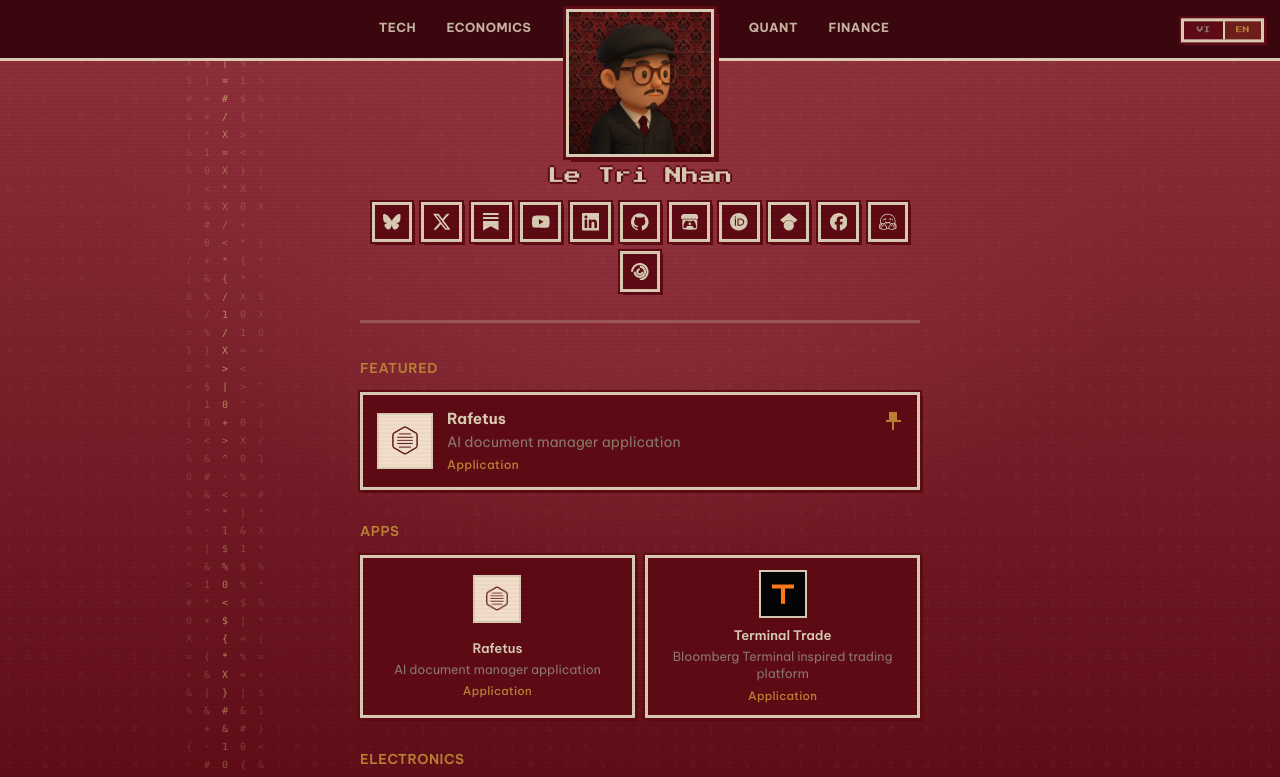
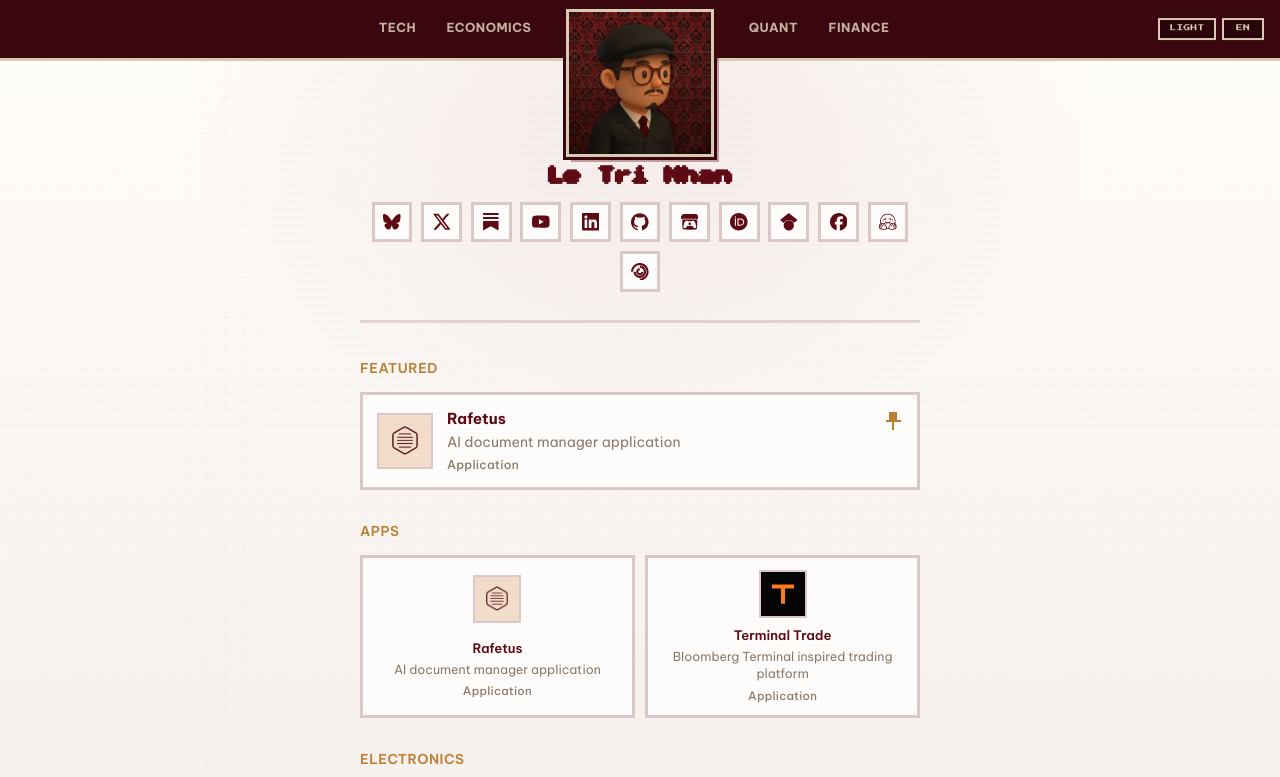
Before and after one commit to letrinhandn/letrinhan-site, a React (Vite) app: page / in a window 1280 px wide. Shown: the top 777 px of the page. Built offline with nearby package versions, Linux system fonts and the light colour scheme.

Commit message:
Add light/dark theme chip and single VI/EN toggle.

```diff
--- a/index.html
+++ b/index.html
@@ -9,7 +9,20 @@
       name="description"
       content="Lê Trí Nhân / Le Tri Nhan: research and writing on economics, political economy, and public policy."
     />
-    <meta name="theme-color" content="#6B0F1A" />
+    <meta name="theme-color" content="#5e0b15" />
+    <script>
+      (function () {
+        try {
+          var t = localStorage.getItem('letrinhan-site-theme')
+          if (t !== 'light' && t !== 'dark') {
+            t = window.matchMedia('(prefers-color-scheme: light)').matches ? 'light' : 'dark'
+          }
+          document.documentElement.dataset.theme = t
+        } catch (e) {
+          document.documentElement.dataset.theme = 'dark'
+        }
+      })()
+    </script>
     <link rel="preconnect" href="https://fonts.googleapis.com" />
     <link rel="preconnect" href="https://fonts.gstatic.com" crossorigin />
     <link
--- a/src/App.css
+++ b/src/App.css
@@ -10,6 +10,78 @@
     radial-gradient(ellipse 70% 45% at 50% 12%, #90323d 0%, transparent 58%),
     linear-gradient(180deg, #90323d 0%, var(--burgundy) 55%, #3a070e 100%);
   color: var(--paper);
+  transition: background 0.2s steps(4, end), color 0.2s steps(4, end);
+}
+
+.site[data-theme='light'] {
+  background:
+    radial-gradient(ellipse 65% 40% at 50% 8%, rgba(144, 50, 61, 0.08) 0%, transparent 55%),
+    linear-gradient(180deg, #fffdfb 0%, #f7f1ed 55%, #efe6e1 100%);
+  color: var(--ink);
+}
+
+.site[data-theme='light'] .glyph-field {
+  opacity: 0.18;
+}
+
+.site[data-theme='light'] .scanlines {
+  opacity: 0.02;
+}
+
+.site[data-theme='light'] .cursor-glow {
+  background:
+    radial-gradient(
+      420px circle at var(--mx) var(--my),
+      rgba(188, 128, 52, 0.1) 0%,
+      rgba(144, 50, 61, 0.08) 28%,
+      transparent 62%
+    );
+}
+
+.site[data-theme='light'] .hero-name,
+.site[data-theme='light'] .work-title,
+.site[data-theme='light'] .work-section-title,
+.site[data-theme='light'] .social-preview-title {
+  color: var(--ink);
+}
+
+.site[data-theme='light'] .work-blurb,
+.site[data-theme='light'] .work-badge,
+.site[data-theme='light'] .social-preview-blurb,
+.site[data-theme='light'] .social-preview-handle {
+  color: var(--paper-dim);
+}
+
+.site[data-theme='light'] .social-btn,
+.site[data-theme='light'] .social-preview,
+.site[data-theme='light'] .social-preview-icon,
+.site[data-theme='light'] .work-link,
+.site[data-theme='light'] .work-icon,
+.site[data-theme='light'] .work-mark {
+  color: var(--ink);
+  background: #fffdfb;
+  border-color: rgba(94, 11, 21, 0.22);
+  box-shadow: none;
+}
+
+.site[data-theme='light'] .social-preview::before {
+  background: #fffdfb;
+  border-color: rgba(94, 11, 21, 0.22);
+}
+
+.site[data-theme='light'] .work-link:hover,
+.site[data-theme='light'] .work-link:focus-visible,
+.site[data-theme='light'] .social-btn:hover,
+.site[data-theme='light'] .social-btn:focus-visible {
+  border-color: var(--burgundy-mid);
+  background: #fff;
+}
+
+.site[data-theme='light'] .hero-avatar {
+  border-color: #d9cab3;
+  box-shadow:
+    0 0 0 3px #3a070e,
+    5px 5px 0 rgba(94, 11, 21, 0.35);
 }
 
 .glyph-field {
@@ -68,6 +140,7 @@
   );
   --nav-gap: calc(1.5rem - var(--p, 0) * 0.85rem);
   --header-pad-y: 0.55rem;
+  --nav-cream: #d9cab3;
   --p: 0;
   position: sticky;
   top: 0;
@@ -78,7 +151,8 @@
   height: calc(var(--logo-compact) + var(--header-pad-y) * 2 + 3px);
   padding: var(--header-pad-y) 4.5rem;
   background: #3a070e;
-  border-bottom: 3px solid var(--paper);
+  border-bottom: 3px solid var(--nav-cream);
+  color: var(--nav-cream);
   overflow: visible;
 }
 
@@ -133,12 +207,41 @@
   line-height: 0;
 }
 
-.site-lang {
+.site-controls {
   position: absolute;
   top: 50%;
   right: 1rem;
   z-index: 41;
+  display: flex;
+  align-items: center;
+  gap: 0.4rem;
   transform: translateY(-50%);
+}
+
+.header-chip {
+  margin: 0;
+  padding: 0.35rem 0.6rem;
+  min-width: 2.6rem;
+  font-family: var(--font-pixel);
+  font-size: 0.42rem;
+  line-height: 1;
+  letter-spacing: 0.04em;
+  text-transform: uppercase;
+  color: var(--nav-cream);
+  background: #2a050a;
+  border: 2px solid var(--nav-cream);
+  cursor: pointer;
+  transition:
+    color 0.1s steps(2, end),
+    background 0.1s steps(2, end),
+    border-color 0.1s steps(2, end);
+}
+
+.header-chip:hover,
+.header-chip:focus-visible {
+  color: var(--gold);
+  border-color: var(--gold);
+  outline: none;
 }
 
 .site-nav-link {
@@ -165,7 +268,7 @@
 
 .site-nav-link.is-active {
   color: var(--gold);
-  border-color: var(--paper);
+  border-color: var(--nav-cream);
   background: rgba(188, 128, 52, 0.12);
 }
 
@@ -239,47 +342,6 @@
 }
 
 
-.lang-toggle {
-  display: inline-flex;
-  flex-shrink: 0;
-  border: 3px solid var(--paper);
-  box-shadow:
-    0 0 0 2px var(--burgundy-deep),
-    3px 3px 0 var(--ink);
-  background: var(--burgundy-deep);
-}
-
-.lang-btn {
-  margin: 0;
-  padding: 0.35rem 0.55rem;
-  min-width: 2.4rem;
-  font-family: var(--font-pixel);
-  font-size: 0.42rem;
-  line-height: 1;
-  color: var(--paper-dim);
-  background: transparent;
-  border: 0;
-  cursor: pointer;
-  transition:
-    background 0.1s steps(2, end),
-    color 0.1s steps(2, end);
-}
-
-.lang-btn + .lang-btn {
-  border-left: 2px solid var(--paper);
-}
-
-.lang-btn.is-active {
-  color: var(--gold);
-  background: rgba(188, 128, 52, 0.16);
-}
-
-.lang-btn:hover,
-.lang-btn:focus-visible {
-  color: var(--paper);
-  background: var(--burgundy-bright);
-  outline: none;
-}
 
 .social {
   display: flex;
@@ -816,7 +878,7 @@
     margin-top: 0.75rem;
   }
 
-  .site-lang {
+  .site-controls {
     top: 0.45rem;
     right: 0.65rem;
     transform: none;
@@ -839,7 +901,7 @@
   .work-link,
   .site-nav-link,
   .site-header,
-  .lang-btn,
+  .header-chip,
   .hero-avatar,
   .work-icon,
   .work-mark,
--- a/src/App.tsx
+++ b/src/App.tsx
@@ -3,15 +3,19 @@ import { BrandIcon, type IconKey } from './BrandIcon'
 import { GlyphField } from './GlyphField'
 import {
   appWorks,
+  applyTheme,
   detectLocale,
+  detectTheme,
   electronicsWorks,
   gameWorks,
   notebookNav,
   researchWorks,
   storeLocale,
+  storeTheme,
   ui,
   type Locale,
   type LocalizedWork,
+  type Theme,
 } from './i18n'
 import './App.css'
 
@@ -353,31 +357,48 @@ function LangToggle({
   locale: Locale
   onChange: (locale: Locale) => void
 }) {
+  const next = locale === 'vi' ? 'en' : 'vi'
   return (
-    <div className="lang-toggle" role="group" aria-label="Language">
     <button
       type="button"
-        className={`lang-btn${locale === 'vi' ? ' is-active' : ''}`}
-        aria-pressed={locale === 'vi'}
-        onClick={() => onChange('vi')}
+      className="header-chip"
+      aria-label={ui.langSwitch[locale]}
+      title={ui.langSwitch[locale]}
+      onClick={() => onChange(next)}
     >
-        VI
+      {locale === 'vi' ? 'VI' : 'EN'}
     </button>
+  )
+}
+
+function ThemeToggle({
+  theme,
+  locale,
+  onChange,
+}: {
+  theme: Theme
+  locale: Locale
+  onChange: (theme: Theme) => void
+}) {
+  const next = theme === 'dark' ? 'light' : 'dark'
+  return (
     <button
       type="button"
-        className={`lang-btn${locale === 'en' ? ' is-active' : ''}`}
-        aria-pressed={locale === 'en'}
-        onClick={() => onChange('en')}
+      className="header-chip"
+      aria-label={ui.themeSwitch[locale]}
+      title={ui.themeSwitch[locale]}
+      aria-pressed={theme === 'dark'}
+      onClick={() => onChange(next)}
     >
-        EN
+      {theme === 'dark' ? ui.themeDark[locale] : ui.themeLight[locale]}
     </button>
-    </div>
   )
 }
 
 export default function App() {
   const [ready, setReady] = useState(false)
   const [locale, setLocale] = useState<Locale>(() => detectLocale())
+  const [theme, setTheme] = useState<Theme>(() => detectTheme())
   const siteRef = useRef<HTMLDivElement>(null)
   const headerRef = useRef<HTMLElement>(null)
 
@@ -392,6 +413,11 @@ export default function App() {
     document.title =
       locale === 'vi' ? 'Lê Trí Nhân' : 'Le Tri Nhan'
   }, [locale])
+
+  useEffect(() => {
+    storeTheme(theme)
+    applyTheme(theme)
+  }, [theme])
 
   // Drive --p from scroll so logo scale + nav gap shrink in lockstep.
   useEffect(() => {
@@ -485,7 +511,11 @@ export default function App() {
   }, [locale])
 
   return (
-    <div ref={siteRef} className={`site${ready ? ' is-ready' : ''}`}>
+    <div
+      ref={siteRef}
+      className={`site${ready ? ' is-ready' : ''}`}
+      data-theme={theme}
+    >
       <GlyphField />
       <div className="cursor-glow" aria-hidden="true" />
       <div className="scanlines" aria-hidden="true" />
@@ -542,7 +572,8 @@ export default function App() {
             </a>
           </nav>
         </div>
-        <div className="site-lang">
+        <div className="site-controls">
+          <ThemeToggle theme={theme} locale={locale} onChange={setTheme} />
           <LangToggle locale={locale} onChange={setLocale} />
         </div>
       </header>
--- a/src/i18n.ts
+++ b/src/i18n.ts
@@ -26,7 +26,47 @@ export const ui = {
   profile: { vi: 'Hồ sơ', en: 'Profile' },
   profiles: { vi: 'Liên kết', en: 'Profiles' },
   langSwitch: { vi: 'Đổi sang English', en: 'Switch to Tiếng Việt' },
+  themeLight: { vi: 'Sáng', en: 'Light' },
+  themeDark: { vi: 'Tối', en: 'Dark' },
+  themeSwitch: { vi: 'Đổi giao diện', en: 'Toggle theme' },
 } as const
+
+export type Theme = 'dark' | 'light'
+
+const THEME_KEY = 'letrinhan-site-theme'
+
+export function readStoredTheme(): Theme | null {
+  try {
+    const value = localStorage.getItem(THEME_KEY)
+    if (value === 'dark' || value === 'light') return value
+  } catch {
+    /* ignore */
+  }
+  return null
+}
+
+export function storeTheme(theme: Theme): void {
+  try {
+    localStorage.setItem(THEME_KEY, theme)
+  } catch {
+    /* ignore */
+  }
+}
+
+export function detectTheme(): Theme {
+  const stored = readStoredTheme()
+  if (stored) return stored
+  if (typeof window !== 'undefined' && window.matchMedia('(prefers-color-scheme: light)').matches) {
+    return 'light'
+  }
+  return 'dark'
+}
+
+export function applyTheme(theme: Theme): void {
+  document.documentElement.dataset.theme = theme
+  const meta = document.querySelector('meta[name="theme-color"]')
+  if (meta) meta.setAttribute('content', theme === 'dark' ? '#5e0b15' : '#f7f1ed')
+}
 
 export type NotebookNav = {
   id: string
--- a/src/index.css
+++ b/src/index.css
@@ -1,19 +1,11 @@
 :root {
-  /* Brand palette */
   --burgundy: #5e0b15;
   --burgundy-mid: #90323d;
   --burgundy-bright: #90323d;
   --burgundy-deep: #5e0b15;
-  --ink: #5e0b15;
-  --paper: #d9cab3;
-  --paper-dim: #8c7a6b;
   --gold: #bc8034;
-  --rule: rgba(217, 202, 179, 0.28);
   --font-pixel: "Press Start 2P", monospace;
   --font-body: "Be Vietnam Pro", "Helvetica Neue", sans-serif;
-
-  color: var(--paper);
-  background: var(--burgundy);
   font-family: var(--font-body);
   font-size: 16px;
   line-height: 1.5;
@@ -21,6 +13,37 @@
   text-rendering: optimizeLegibility;
   -webkit-font-smoothing: antialiased;
   -moz-osx-font-smoothing: grayscale;
+}
+
+/* Dark — root page burgundy field */
+:root,
+:root[data-theme='dark'] {
+  --ink: #5e0b15;
+  --paper: #d9cab3;
+  --paper-dim: #8c7a6b;
+  --surface: #3a070e;
+  --surface-raised: #5e0b15;
+  --rule: rgba(217, 202, 179, 0.28);
+  --page-fg: var(--paper);
+  --page-bg: var(--burgundy);
+  color: var(--page-fg);
+  background: var(--page-bg);
+  color-scheme: dark;
+}
+
+/* Light — ivory paper like lab pages */
+:root[data-theme='light'] {
+  --ink: #5e0b15;
+  --paper: #d9cab3;
+  --paper-dim: #8c7a6b;
+  --surface: #fffdfb;
+  --surface-raised: #ffffff;
+  --rule: rgba(94, 11, 21, 0.14);
+  --page-fg: #5e0b15;
+  --page-bg: #f7f1ed;
+  color: var(--page-fg);
+  background: var(--page-bg);
+  color-scheme: light;
 }
 
 *,
@@ -43,6 +66,8 @@ body,
 body {
   min-height: 100vh;
   overflow-x: hidden;
+  background: var(--page-bg);
+  color: var(--page-fg);
 }
 
 a {
```
Lines whose indentation alone changed are shown as unchanged.
